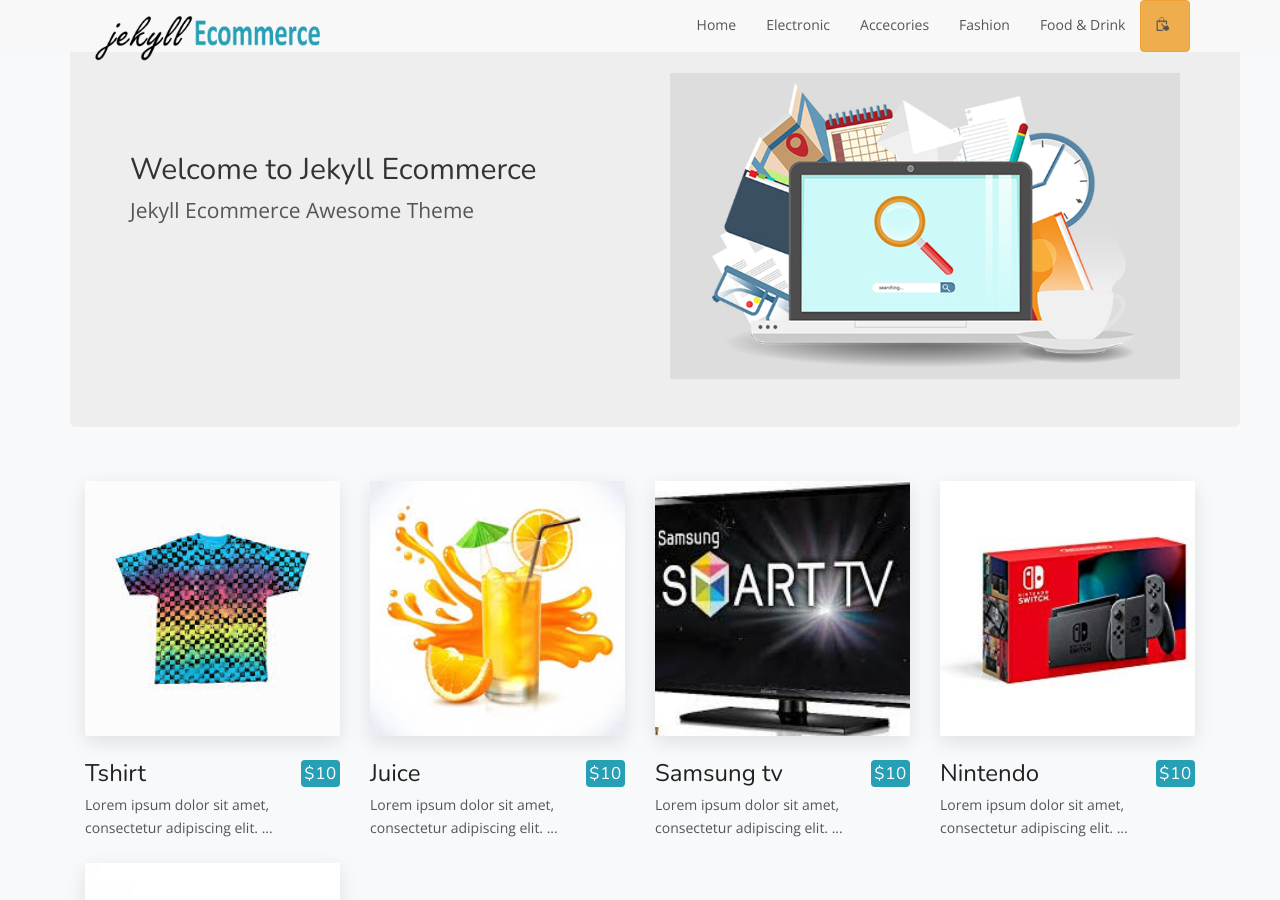
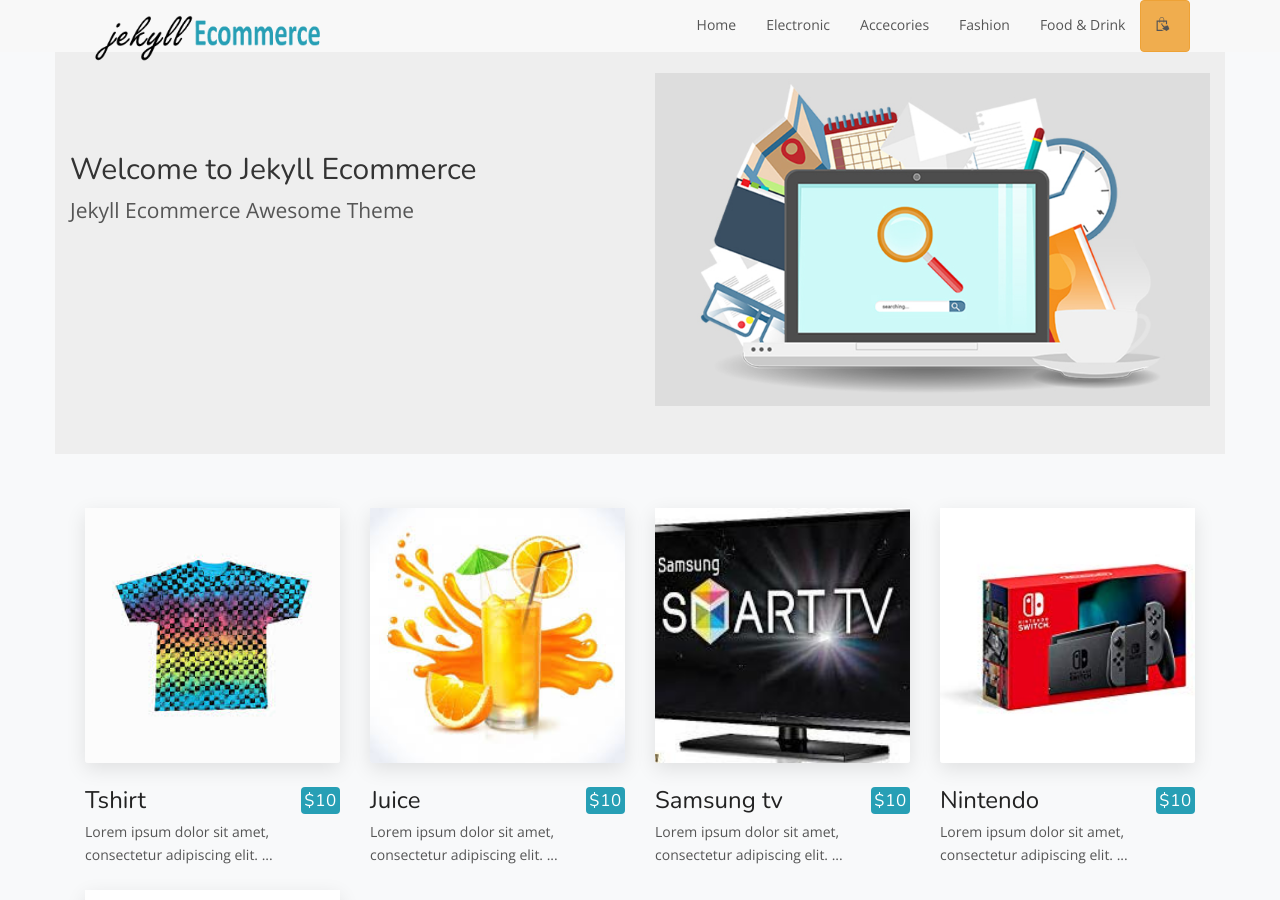
Before and after one commit to wahyu243/wah, a Jekyll site: the page built from index.html, in a window 1280 px wide and 900 px high. Built offline with Jekyll 4.4.1, drawn with Linux system fonts in a browser that asks for light colours; nearby versions of some CDN libraries; the list of posts is cut into pages by our own code.

Commit message:
Update default.html

```diff
--- a/_layouts/default.html
+++ b/_layouts/default.html
@@ -1,7 +1,7 @@
 {% include head.html %}
 <body data-spy="scroll" data-offset="80" data-target=".scrollspy" id="top">
     {% include header.html %}
-	<div class="container mt-70">
+	<div class="mt-70">
 	<div id="results" class="row"></div>
 	<main class="content">
 	{{ content }}
```
